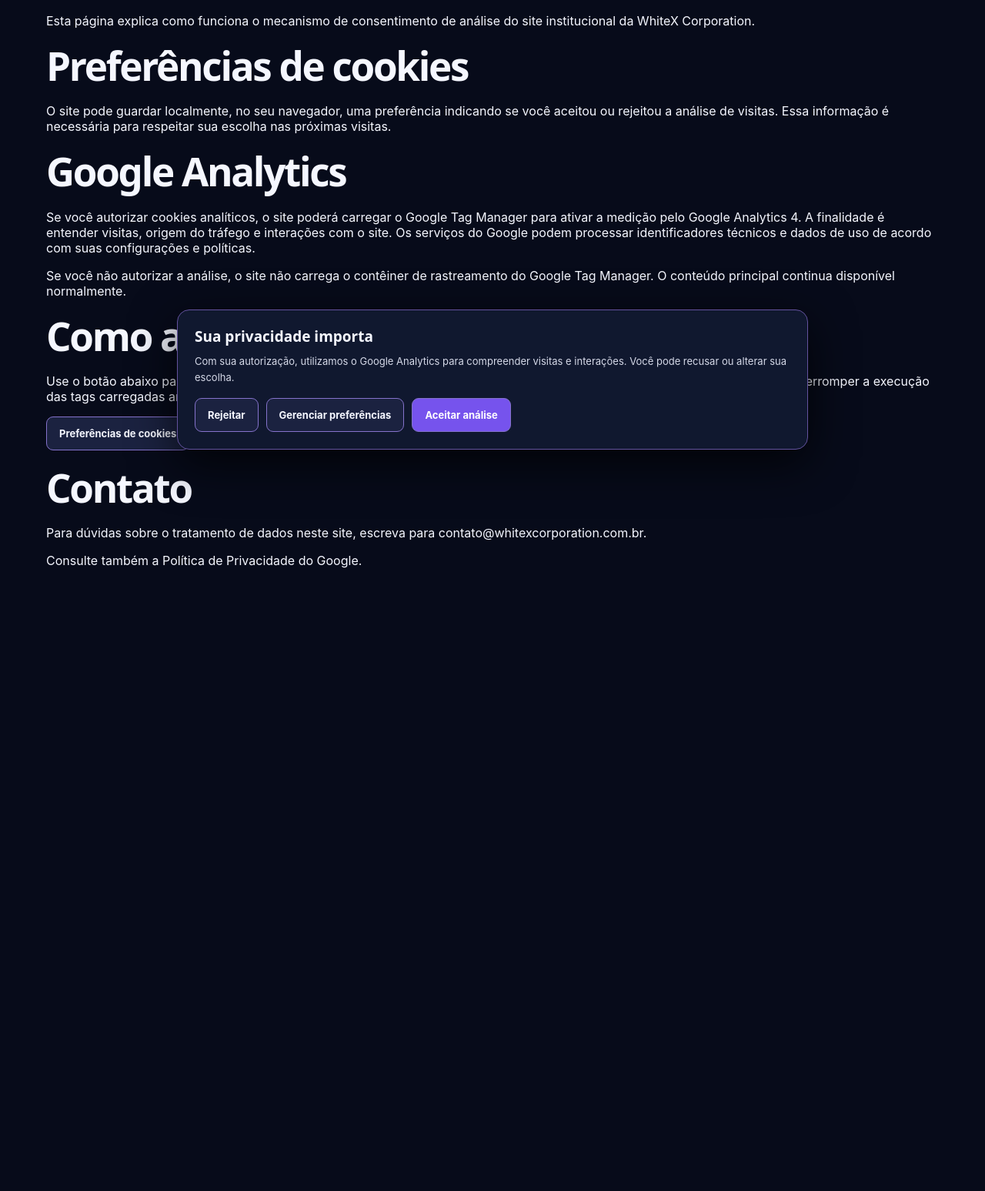
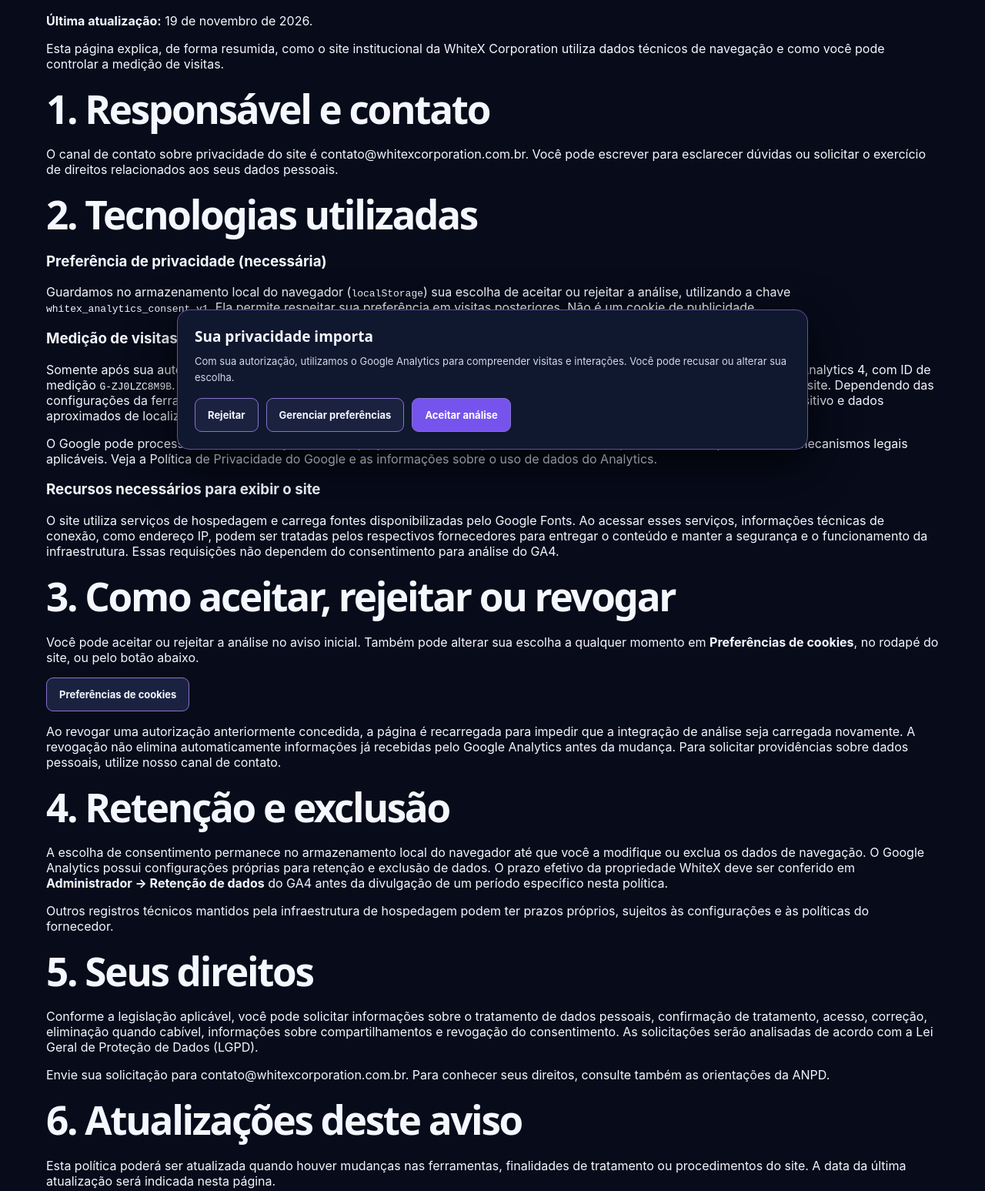
Before and after one commit to JoaoLucas19/whitex-corporation, a plain HTML site: page privacidade.html in a window 1280 px wide. Shown: the part 200-1747 px from the top of the page at 77% size. Before the commit the page ends 1069 px from the top, so only its background shows below. Drawn offline with Linux system fonts and the light colour scheme.

Commit message:
docs(privacy): amplia transparência, fornecedores, retenção e direitos LGPD

```diff
--- a/privacidade.html
+++ b/privacidade.html
@@ -12,21 +12,39 @@
   <script src="analytics-consent.js?v=1.0.0" defer></script>
 </head>
 <body>
-  <main id="conteudo" class="section container">
+  <main id="conteudo" class="section container" tabindex="-1">
     <a class="back-top" href="./">← Voltar ao site WhiteX</a>
     <h1>Privacidade e cookies</h1>
-    <p>Esta página explica como funciona o mecanismo de consentimento de análise do site institucional da WhiteX Corporation.</p>
-    <h2>Preferências de cookies</h2>
-    <p>O site pode guardar localmente, no seu navegador, uma preferência indicando se você aceitou ou rejeitou a análise de visitas. Essa informação é necessária para respeitar sua escolha nas próximas visitas.</p>
-    <h2>Google Analytics</h2>
-    <p>Se você autorizar cookies analíticos, o site poderá carregar o Google Tag Manager para ativar a medição pelo Google Analytics 4. A finalidade é entender visitas, origem do tráfego e interações com o site. Os serviços do Google podem processar identificadores técnicos e dados de uso de acordo com suas configurações e políticas.</p>
-    <p>Se você não autorizar a análise, o site não carrega o contêiner de rastreamento do Google Tag Manager. O conteúdo principal continua disponível normalmente.</p>
-    <h2>Como alterar sua escolha</h2>
-    <p>Use o botão abaixo para abrir as preferências de cookies. Ao retirar um consentimento anterior, a página será recarregada para interromper a execução das tags carregadas anteriormente.</p>
+    <p><strong>Última atualização:</strong> 19 de novembro de 2026.</p>
+    <p>Esta página explica, de forma resumida, como o site institucional da WhiteX Corporation utiliza dados técnicos de navegação e como você pode controlar a medição de visitas.</p>
+
+    <h2>1. Responsável e contato</h2>
+    <p>O canal de contato sobre privacidade do site é <a href="mailto:contato@whitexcorporation.com.br">contato@whitexcorporation.com.br</a>. Você pode escrever para esclarecer dúvidas ou solicitar o exercício de direitos relacionados aos seus dados pessoais.</p>
+
+    <h2>2. Tecnologias utilizadas</h2>
+    <h3>Preferência de privacidade (necessária)</h3>
+    <p>Guardamos no armazenamento local do navegador (<code>localStorage</code>) sua escolha de aceitar ou rejeitar a análise, utilizando a chave <code>whitex_analytics_consent_v1</code>. Ela permite respeitar sua preferência em visitas posteriores. Não é um cookie de publicidade.</p>
+    <h3>Medição de visitas (opcional)</h3>
+    <p>Somente após sua autorização, o site carrega o Google Tag Manager, contêiner <code>GTM-K2P33XQZ</code>, que pode executar a tag do Google Analytics 4, com ID de medição <code>G-ZJ0LZC8M9B</code>. A finalidade é avaliar visualizações de páginas, rolagens, engajamento e origem das visitas para melhorar o site. Dependendo das configurações da ferramenta, o Google poderá utilizar cookies, identificadores e informações técnicas de navegação, como dispositivo e dados aproximados de localização.</p>
+    <p>O Google pode processar essas informações em sua própria infraestrutura, inclusive fora do Brasil, conforme suas políticas e os mecanismos legais aplicáveis. Veja a <a href="https://policies.google.com/privacy" rel="noopener noreferrer">Política de Privacidade do Google</a> e as <a href="https://support.google.com/analytics/answer/12017362?hl=pt-BR" rel="noopener noreferrer">informações sobre o uso de dados do Analytics</a>.</p>
+    <h3>Recursos necessários para exibir o site</h3>
+    <p>O site utiliza serviços de hospedagem e carrega fontes disponibilizadas pelo Google Fonts. Ao acessar esses serviços, informações técnicas de conexão, como endereço IP, podem ser tratadas pelos respectivos fornecedores para entregar o conteúdo e manter a segurança e o funcionamento da infraestrutura. Essas requisições não dependem do consentimento para análise do GA4.</p>
+
+    <h2>3. Como aceitar, rejeitar ou revogar</h2>
+    <p>Você pode aceitar ou rejeitar a análise no aviso inicial. Também pode alterar sua escolha a qualquer momento em <strong>Preferências de cookies</strong>, no rodapé do site, ou pelo botão abaixo.</p>
     <button id="cookie-open-settings" class="cookie-button cookie-button-secondary" type="button">Preferências de cookies</button>
-    <h2>Contato</h2>
-    <p>Para dúvidas sobre o tratamento de dados neste site, escreva para <a href="mailto:contato@whitexcorporation.com.br">contato@whitexcorporation.com.br</a>.</p>
-    <p>Consulte também a <a href="https://policies.google.com/privacy" rel="noopener noreferrer">Política de Privacidade do Google</a>.</p>
+    <p>Ao revogar uma autorização anteriormente concedida, a página é recarregada para impedir que a integração de análise seja carregada novamente. A revogação não elimina automaticamente informações já recebidas pelo Google Analytics antes da mudança. Para solicitar providências sobre dados pessoais, utilize nosso canal de contato.</p>
+
+    <h2>4. Retenção e exclusão</h2>
+    <p>A escolha de consentimento permanece no armazenamento local do navegador até que você a modifique ou exclua os dados de navegação. O Google Analytics possui configurações próprias para retenção e exclusão de dados. O prazo efetivo da propriedade WhiteX deve ser conferido em <strong>Administrador → Retenção de dados</strong> do GA4 antes da divulgação de um período específico nesta política.</p>
+    <p>Outros registros técnicos mantidos pela infraestrutura de hospedagem podem ter prazos próprios, sujeitos às configurações e às políticas do fornecedor.</p>
+
+    <h2>5. Seus direitos</h2>
+    <p>Conforme a legislação aplicável, você pode solicitar informações sobre o tratamento de dados pessoais, confirmação de tratamento, acesso, correção, eliminação quando cabível, informações sobre compartilhamentos e revogação do consentimento. As solicitações serão analisadas de acordo com a Lei Geral de Proteção de Dados (LGPD).</p>
+    <p>Envie sua solicitação para <a href="mailto:contato@whitexcorporation.com.br">contato@whitexcorporation.com.br</a>. Para conhecer seus direitos, consulte também as <a href="https://www.gov.br/anpd/pt-br/assuntos/titular-de-dados/direito-dos-titulares" rel="noopener noreferrer">orientações da ANPD</a>.</p>
+
+    <h2>6. Atualizações deste aviso</h2>
+    <p>Esta política poderá ser atualizada quando houver mudanças nas ferramentas, finalidades de tratamento ou procedimentos do site. A data da última atualização será indicada nesta página.</p>
   </main>
   <section id="cookie-banner" class="cookie-banner" role="region" aria-label="Preferências de privacidade" hidden>
     <div class="cookie-content">
@@ -39,7 +57,7 @@
       </div>
       <div id="cookie-preferences" class="cookie-preferences" hidden>
         <div class="cookie-heading">Preferências de cookies</div>
-        <p>A análise é opcional.</p>
+        <p>O armazenamento da preferência é necessário para lembrar sua escolha. A análise de visitas é opcional.</p>
         <label class="cookie-toggle"><input id="cookie-analytics-choice" type="checkbox" /> Permitir cookies analíticos</label>
         <div class="cookie-actions">
           <button type="button" id="cookie-cancel" class="cookie-button cookie-button-secondary">Cancelar</button>
```
